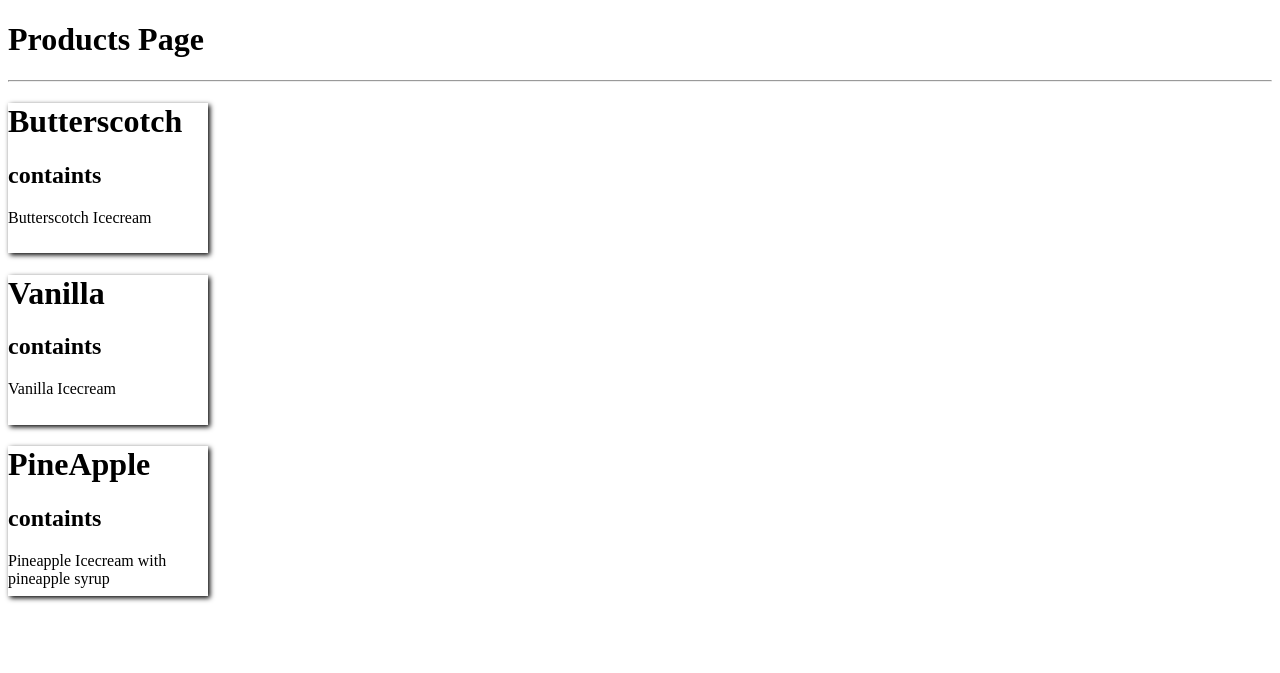
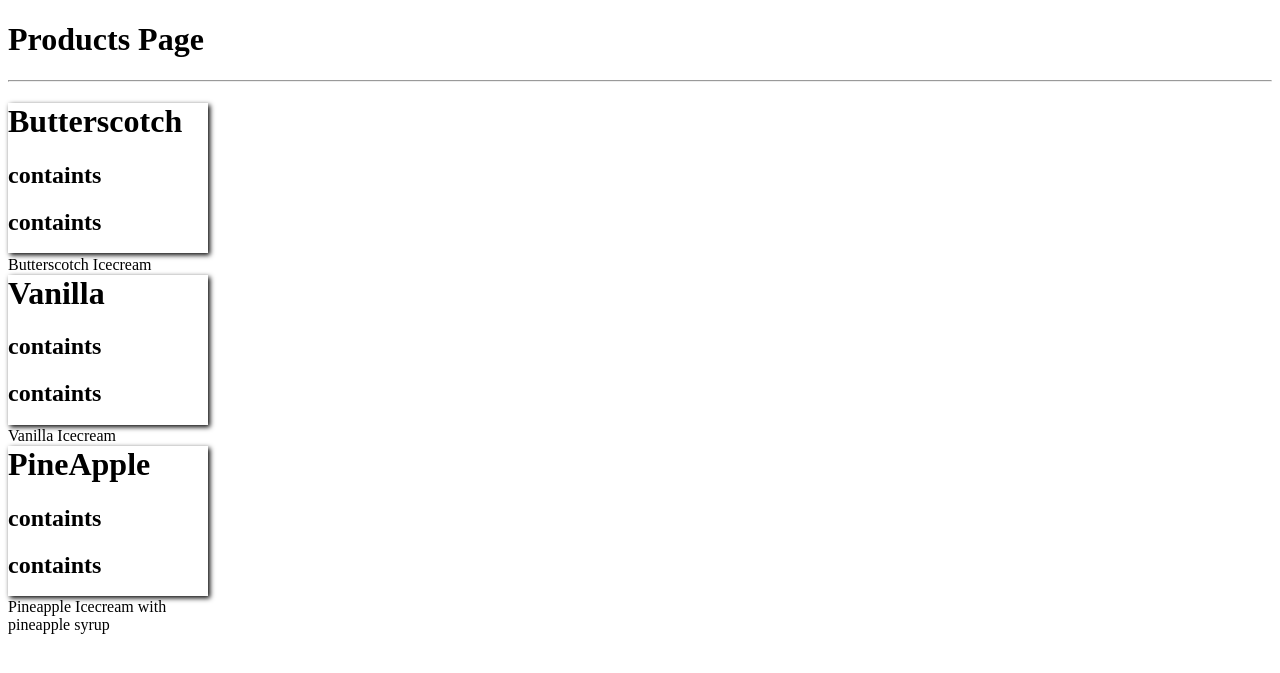
Before and after one commit to sushantp053/python_b2, a Django app: page /product in a window 1280 px wide. Shown: the top 673 px of the page. Run offline with Django 4.2, Linux system fonts and the light colour scheme; data comes from the database, SQL or seed files in the repository.

Commit message:
Containts changes

```diff
--- a/demo/product/templates/prod.html
+++ b/demo/product/templates/prod.html
@@ -25,9 +25,9 @@
     <div class="productCard">
       <h1>{{ p.name}}</h1>
       <h2>containts</h2>
+      <h2>containts</h2>
       {{ p.desc }}
     </div>
     {% endfor %}
   </body>
-
 </html>
```
Lines whose indentation alone changed are shown as unchanged.
